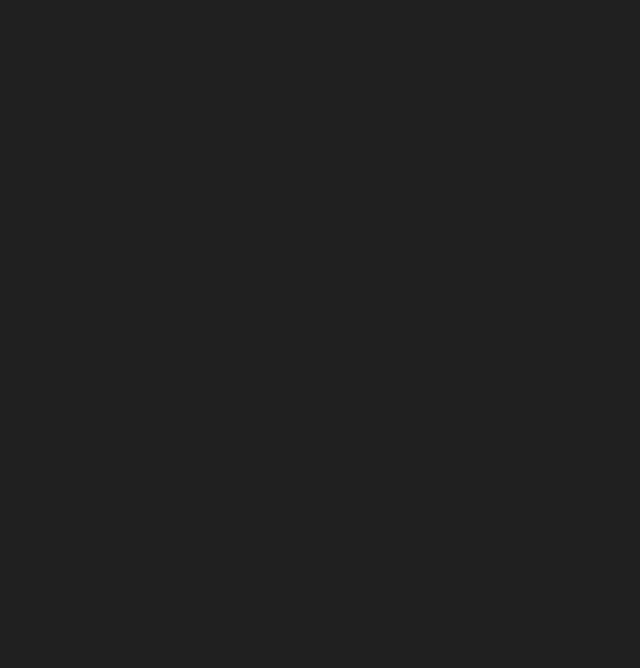
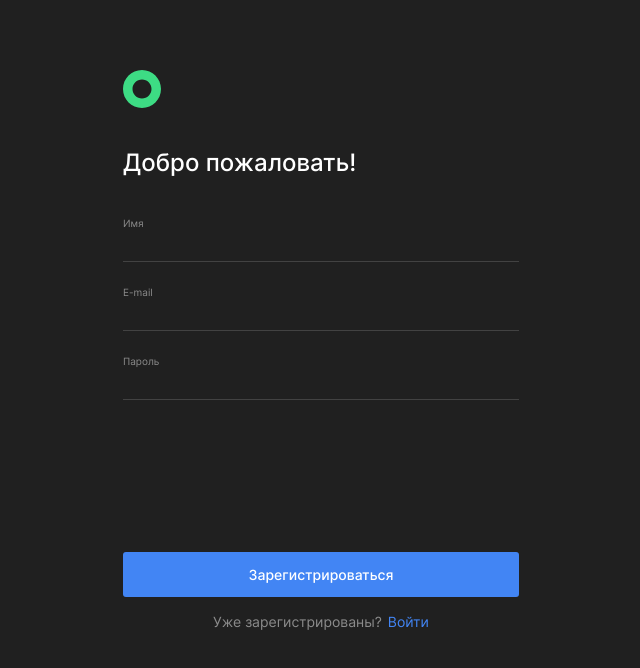
Before and after one commit to Khaera/movies-explorer-frontend, a React (Create React App) app: page /signup in a window 1280 px wide. Shown: the top 668 px of the page, without its empty margins (319-959 px from the left). Built offline with nearby package versions, Linux system fonts and the light colour scheme.

Commit message:
feat: register and login

```diff
--- a/package.json
+++ b/package.json
@@ -8,7 +8,7 @@
     "@testing-library/user-event": "^13.5.0",
     "react": "^18.2.0",
     "react-dom": "^18.2.0",
-    "react-router-dom": "^5.2.1",
+    "react-router-dom": "^5.3.3",
     "react-scripts": "5.0.1",
     "web-vitals": "^2.1.4"
   },
--- a/src/components/App/App.js
+++ b/src/components/App/App.js
@@ -3,6 +3,8 @@ import Main from "../Main/Main";
 import { Route, Switch } from "react-router-dom";
 import Movies from "../Movies/Movies";
 import SavedMovies from "../SavedMovies/SavedMovies";
+import Register from "../Register/Register";
+import Login from "../Login/Login";
 
 function App() {
   return (
@@ -17,6 +19,12 @@ function App() {
         <Route path="/saved-movies">
           <SavedMovies />
         </Route>
+        <Route path="/signup">
+          <Register />
+        </Route>
+        <Route path="/signin">
+          <Login />
+        </Route>
       </Switch>
     </div>
   );
--- a/src/components/Login/Login.css
+++ b/src/components/Login/Login.css
@@ -0,0 +1,3 @@
+.login__submit-button {
+  margin-top: 138px;
+}
--- a/src/components/Login/Login.js
+++ b/src/components/Login/Login.js
@@ -0,0 +1,44 @@
+import { Link } from "react-router-dom";
+
+function Login() {
+  return (
+    <section className="register">
+      <p className="register__icon"></p>
+      <h3 className="register__title">Рады видеть!</h3>
+      <form name="register" className="register__form">
+        <label className="register__field">
+          <span className="register__caption">E-mail</span>
+          <input
+            className="register__input"
+            name="name"
+            type="email"
+            required
+          />
+        </label>
+        <label className="register__field">
+          <span className="register__caption">Пароль</span>
+          <input
+            className="register__input"
+            name="password"
+            type="password"
+            required
+          />
+        </label>
+        <button
+          className="register__submit-button login__submit-button"
+          type="submit"
+        >
+          Войти
+        </button>
+      </form>
+      <div className="register__signin">
+        <p>Ещё не зарегистрированы?</p>
+        <Link to="/signup" className="register__login-link">
+          Регистрация
+        </Link>
+      </div>
+    </section>
+  );
+}
+
+export default Login;
--- a/src/components/Register/Register.css
+++ b/src/components/Register/Register.css
@@ -0,0 +1,119 @@
+.register {
+  max-width: 396px;
+  width: 100%;
+  margin: 0 auto;
+}
+.register__icon {
+  width: 41px;
+  height: 38px;
+  background-image: url("../../images/header-logo.svg");
+  background-repeat: no-repeat;
+  background-size: contain;
+  margin: 0;
+  margin-top: 70px;
+}
+
+.register__title {
+  margin: 0;
+  margin-top: 40px;
+  font-weight: 500;
+  font-size: 24px;
+  line-height: 29px;
+  color: #ffffff;
+}
+
+.register__form {
+  margin: 0;
+  margin-top: 40px;
+  display: flex;
+  flex-direction: column;
+}
+
+.register__field {
+  margin: 0;
+  margin-bottom: 24px;
+  display: flex;
+  flex-direction: column;
+}
+
+.register__field:last-of-type {
+  margin-bottom: 83px;
+}
+
+.register__caption {
+  margin: 0;
+  padding: 0;
+  margin-bottom: 5px;
+  font-weight: 400;
+  font-size: 10px;
+  line-height: 12px;
+  color: #8b8b8b;
+}
+
+.register__input {
+  margin: 0;
+  padding: 0;
+  background: none;
+  border: none;
+  border-bottom: 1px solid #424242;
+  padding-bottom: 10px;
+  outline: none;
+  font-weight: 400;
+  font-size: 14px;
+  line-height: 17px;
+  color: #ffffff;
+}
+
+.register__input:focus {
+  border-bottom: 1px solid #4285f4;
+}
+
+.register__submit-button {
+  border: none;
+  padding: 0;
+  margin: 0;
+  margin-top: 69px;
+  background: #4285f4;
+  border-radius: 3px;
+  height: 45px;
+  cursor: pointer;
+  font-weight: 500;
+  font-size: 14px;
+  line-height: 17px;
+  color: #ffffff;
+}
+
+.register__submit-button:hover {
+  opacity: 0.6;
+  transition: opacity 0.5s ease;
+}
+
+.register__signin {
+  margin: 0;
+  margin-top: 16px;
+  display: flex;
+  justify-content: center;
+}
+
+.register__signin > p {
+  margin: 0;
+  font-weight: 400;
+  font-size: 14px;
+  line-height: 17px;
+  color: #8b8b8b;
+}
+
+.register__login-link {
+  margin: 0;
+  margin-left: 6px;
+  font-weight: 400;
+  font-size: 14px;
+  line-height: 17px;
+  color: #4285f4;
+  text-decoration: none;
+}
+
+.register__login-link:hover {
+  opacity: 0.6;
+  transition: opacity 0.5s ease;
+}
--- a/src/components/Register/Register.js
+++ b/src/components/Register/Register.js
@@ -0,0 +1,51 @@
+import { Link } from "react-router-dom";
+
+function Register() {
+  return (
+    <section className="register">
+      <p className="register__icon"></p>
+      <h3 className="register__title">Добро пожаловать!</h3>
+      <form name="register" className="register__form">
+        <label className="register__field">
+          <span className="register__caption">Имя</span>
+          <input
+            className="register__input"
+            name="name"
+            required
+            minLength="2"
+            maxLength="30"
+          />
+        </label>
+        <label className="register__field">
+          <span className="register__caption">E-mail</span>
+          <input
+            className="register__input"
+            name="name"
+            type="email"
+            required
+          />
+        </label>
+        <label className="register__field">
+          <span className="register__caption">Пароль</span>
+          <input
+            className="register__input"
+            name="password"
+            type="password"
+            required
+          />
+        </label>
+        <button className="register__submit-button" type="submit">
+          Зарегистрироваться
+        </button>
+      </form>
+      <div className="register__signin">
+        <p>Уже зарегистрированы?</p>
+        <Link to="/signin" className="register__login-link">
+          Войти
+        </Link>
+      </div>
+    </section>
+  );
+}
+
+export default Register;
```
Also changed, not shown: src/components/Movies/Preloader/Preloader.css (added, +88 -0 lines), src/components/Movies/Preloader/Preloader.js (added, +13 -0 lines), 1 other file (tests, documents, lock files or other folders).
